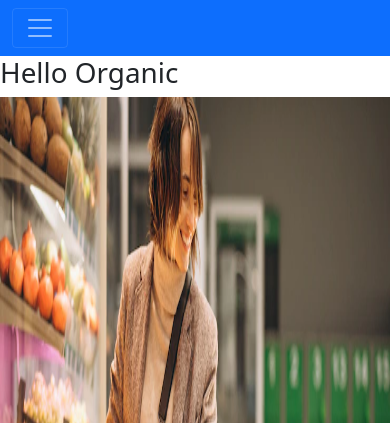
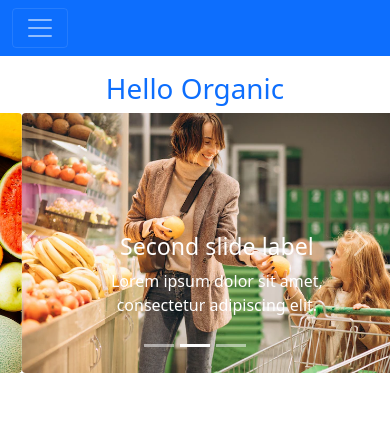
Before and after one commit to eliyasmah/-warehouse-management-client-side, a React (Create React App) app: page / in a window 390 px wide. Shown: the top 423 px of the page. Built offline with nearby package versions, Linux system fonts and the light colour scheme; no server answers.

Commit message:
banner responsive

```diff
--- a/src/Pages/Home/Banner/Banner.js
+++ b/src/Pages/Home/Banner/Banner.js
@@ -13,7 +13,11 @@ const Banner = () => {
   return (
     <Carousel activeIndex={index} onSelect={handleSelect}>
       <Carousel.Item>
-        <img className="d-block vh-100 w-100" src={banner1} alt="First slide" />
+        <img
+          className="d-flex img-fluid vh-50 mx-auto rounded"
+          src={banner1}
+          alt="First slide"
+        />
         <Carousel.Caption>
           <h3>First slide label</h3>
           <p>Nulla vitae elit libero, a pharetra augue mollis interdum.</p>
@@ -21,7 +25,7 @@ const Banner = () => {
       </Carousel.Item>
       <Carousel.Item>
         <img
-          className="d-block vh-100 w-100"
+          className="d-flex img-fluid vh-50 mx-auto rounded"
           src={banner2}
           alt="Second slide"
         />
@@ -32,7 +36,11 @@ const Banner = () => {
         </Carousel.Caption>
       </Carousel.Item>
       <Carousel.Item>
-        <img className="d-block vh-100 w-100" src={banner3} alt="Third slide" />
+        <img
+          className="d-flex img-fluid vh-50 mx-auto rounded"
+          src={banner3}
+          alt="Third slide"
+        />
 
         <Carousel.Caption>
           <h3>Third slide label</h3>
--- a/src/Pages/Home/Home/Home.js
+++ b/src/Pages/Home/Home/Home.js
@@ -5,7 +5,7 @@ import Banner from "./../Banner/Banner";
 const Home = () => {
   return (
     <>
-      <h1>Hello Organic</h1>
+      <h1 className="text-primary text-center mt-3">Hello Organic</h1>
       <Banner></Banner>
       <HomeInventory></HomeInventory>
     </>
--- a/src/Pages/Login/ManageInventory/ManageInventory.js
+++ b/src/Pages/Login/ManageInventory/ManageInventory.js
@@ -31,7 +31,7 @@ const ManageInventory = () => {
   return (
     <div className="mt-4">
       {inventories.map((inventory) => (
-        <div className="w-75 w-sm-100 mx-auto " key={inventory._id}>
+        <div className="w-75  mx-auto " key={inventory._id}>
           <Table striped bordered hover variant="blue">
             <tbody className="text-left">
               <tr>
```
